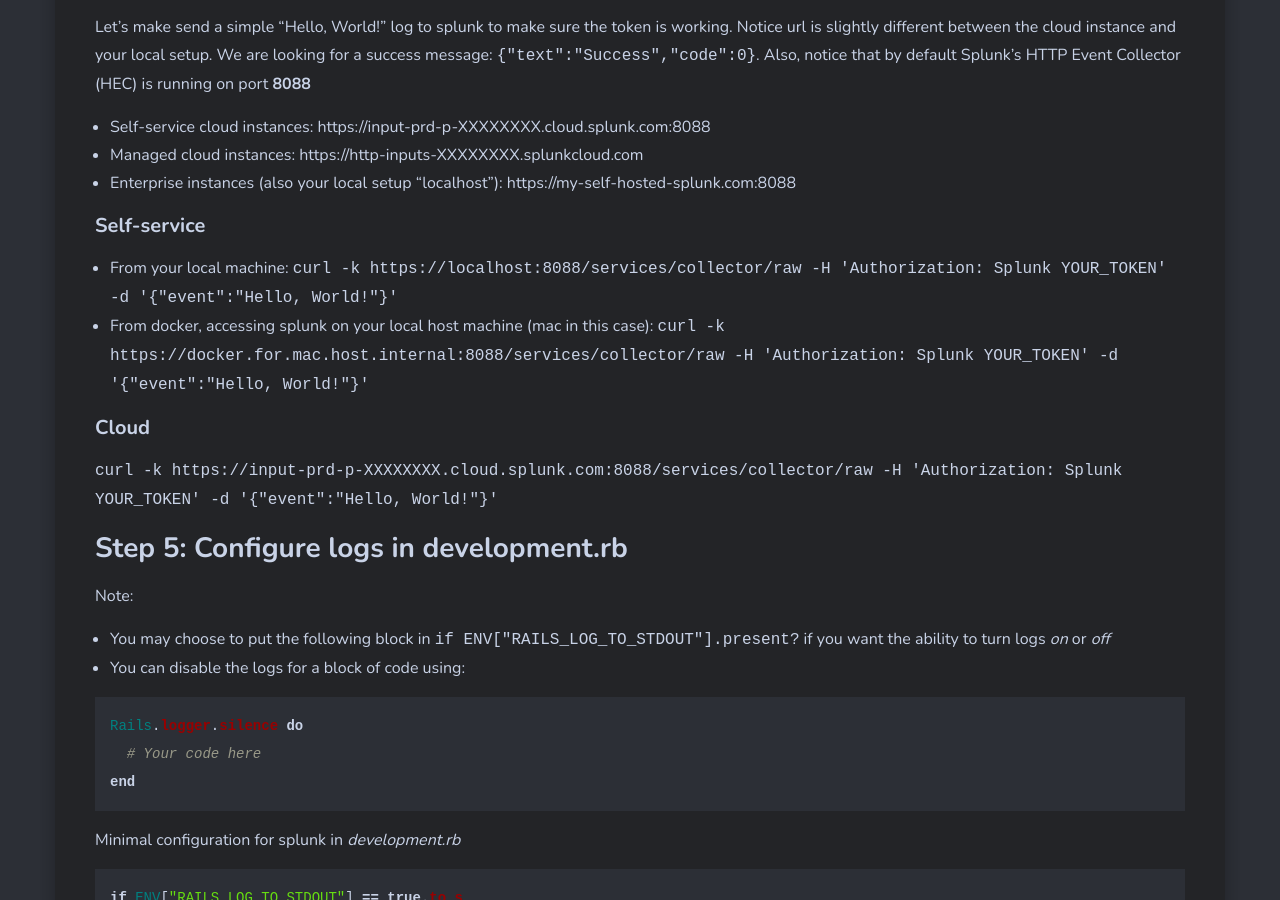
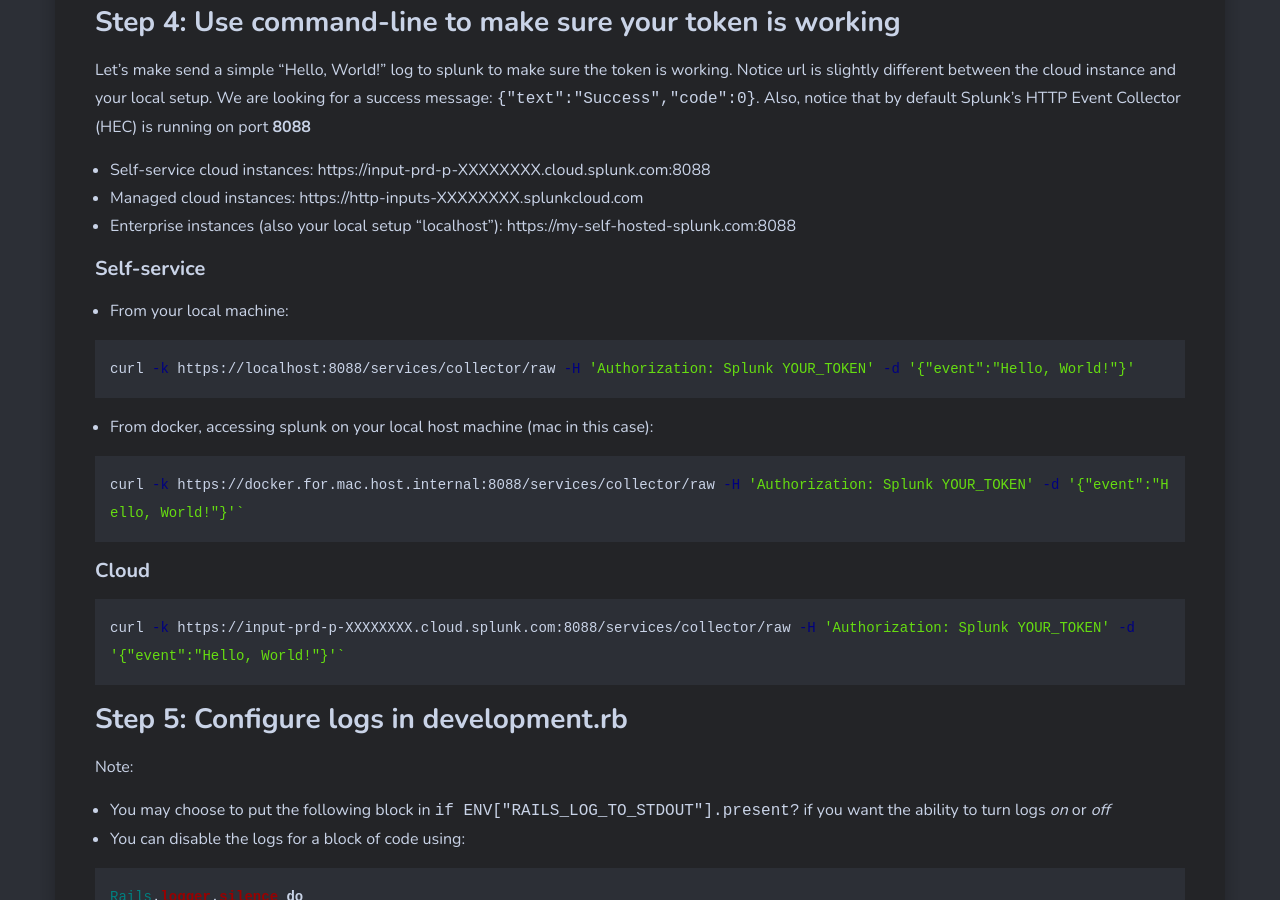
Before and after one commit to saslani/saslani.github.io, a Jekyll site: the page built from _posts/2020-02-14-splunk-integration-with-ruby-on-rails.md, in a window 1280 px wide and 900 px high, scrolled down 2388 px. Built offline with Jekyll 4.4.1, drawn with Linux system fonts in a browser that asks for light colours; nearby versions of some CDN libraries; comment, search, counter and statistics services are not loaded; some of the changed text lies outside the part shown.

Commit message:
syntax highlighing

```diff
--- a/_posts/2020-02-14-splunk-integration-with-ruby-on-rails.md
+++ b/_posts/2020-02-14-splunk-integration-with-ruby-on-rails.md
@@ -52,11 +54,18 @@
 - Enterprise instances (also your local setup "localhost"): https://my-self-hosted-splunk.com:8088
 
 #### Self-service
-- From your local machine: `curl -k https://localhost:8088/services/collector/raw -H 'Authorization: Splunk YOUR_TOKEN' -d '{"event":"Hello, World!"}'`
-- From docker, accessing splunk on your local host machine (mac in this case): `curl -k https://docker.for.mac.host.internal:8088/services/collector/raw -H 'Authorization: Splunk YOUR_TOKEN' -d '{"event":"Hello, World!"}'`
-
+- From your local machine:
+{% highlight bash %}
+curl -k https://localhost:8088/services/collector/raw -H 'Authorization: Splunk YOUR_TOKEN' -d '{"event":"Hello, World!"}'
+{% endhighlight %}
+- From docker, accessing splunk on your local host machine (mac in this case):
+{% highlight bash %}
+curl -k https://docker.for.mac.host.internal:8088/services/collector/raw -H 'Authorization: Splunk YOUR_TOKEN' -d '{"event":"Hello, World!"}'`
+{% endhighlight %}
 #### Cloud
-`curl -k https://input-prd-p-XXXXXXXX.cloud.splunk.com:8088/services/collector/raw -H 'Authorization: Splunk YOUR_TOKEN' -d '{"event":"Hello, World!"}'`
+{% highlight bash %}
+curl -k https://input-prd-p-XXXXXXXX.cloud.splunk.com:8088/services/collector/raw -H 'Authorization: Splunk YOUR_TOKEN' -d '{"event":"Hello, World!"}'`
+{% endhighlight %}
 
 ## Step 5: Configure logs in development.rb
 Note:
```
Also changed, not shown: other parts of _posts/2020-02-14-splunk-integration-with-ruby-on-rails.md (+2 -0 lines).
